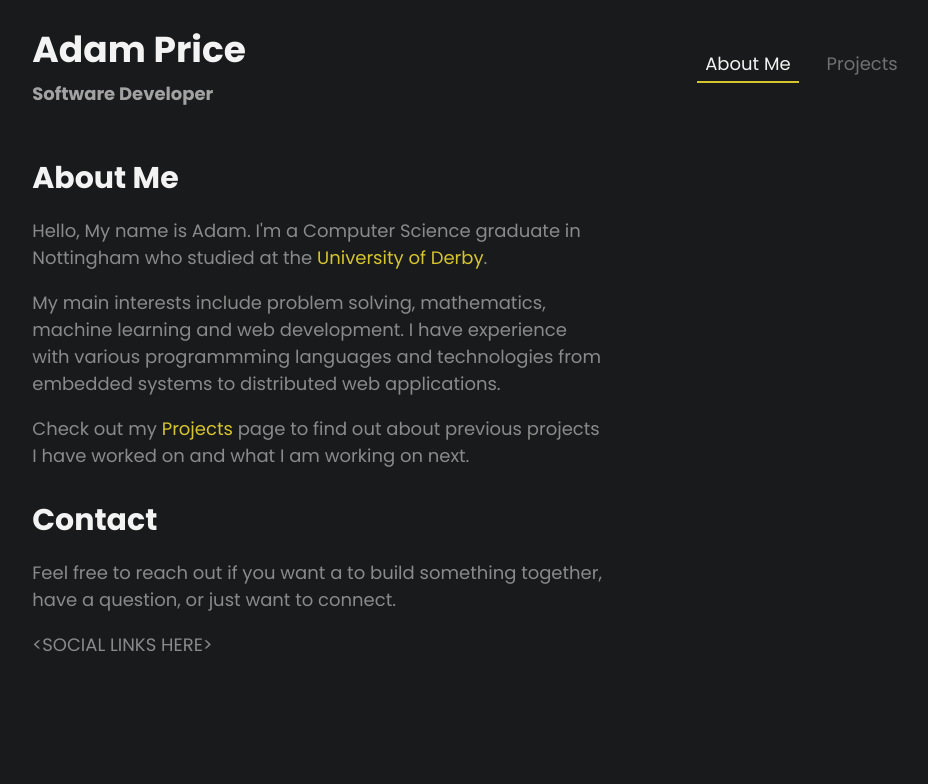
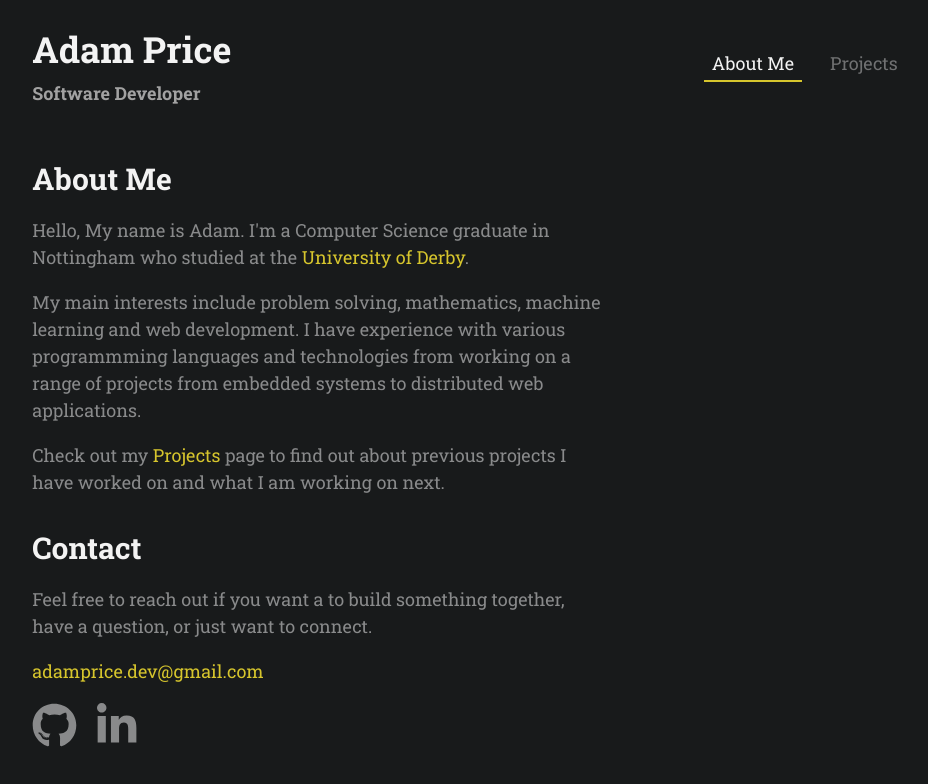
Before and after one commit to AdamGPrice/Portfolio, a React (Create React App) app: page / in a window 1280 px wide. Shown: the top 784 px of the page, without its empty margins (171-1099 px from the left). Built offline with nearby package versions, Linux system fonts and the light colour scheme.

Commit message:
Styling and links

```diff
--- a/package.json
+++ b/package.json
@@ -3,6 +3,10 @@
   "version": "0.1.0",
   "private": true,
   "dependencies": {
+    "@fortawesome/fontawesome-svg-core": "^1.2.35",
+    "@fortawesome/free-brands-svg-icons": "^5.15.3",
+    "@fortawesome/free-solid-svg-icons": "^5.15.3",
+    "@fortawesome/react-fontawesome": "^0.1.14",
     "@testing-library/jest-dom": "^5.12.0",
     "@testing-library/react": "^11.2.7",
     "@testing-library/user-event": "^12.8.3",
--- a/public/index.html
+++ b/public/index.html
@@ -14,7 +14,10 @@
     <link rel="stylesheet" href="https://cdnjs.cloudflare.com/ajax/libs/materialize/1.0.0/css/materialize.min.css">
     <!-- Compiled and minified JavaScript -->
     <script src="https://cdnjs.cloudflare.com/ajax/libs/materialize/1.0.0/js/materialize.min.js"></script>
+
     <link href="https://fonts.googleapis.com/icon?family=Material+Icons" rel="stylesheet">
+    <link rel="preconnect" href="https://fonts.gstatic.com">
+    <link href="https://fonts.googleapis.com/css2?family=Roboto+Slab:wght@400;700&display=swap" rel="stylesheet">
 
 
     <link rel="preconnect" href="https://fonts.gstatic.com">
--- /dev/null
+++ b/src/About/About.css
@@ -0,0 +1,9 @@
+.social-link {
+  font-size: 3rem;
+  margin-right: 20px;
+  cursor: pointer;
+}
+
+.social-link:hover {
+  fill: rgb(214, 197, 45) !important;
+}
--- a/src/About/About.js
+++ b/src/About/About.js
@@ -1,4 +1,9 @@
 import { Link } from 'react-router-dom';
+import { FontAwesomeIcon } from '@fortawesome/react-fontawesome';
+import { faGithub } from '@fortawesome/free-brands-svg-icons'
+import { faLinkedinIn } from '@fortawesome/free-brands-svg-icons'
+
+import './About.css';
 
 function About() {
   return (
@@ -10,7 +15,8 @@ function About() {
           </p>
         <p>
           My main interests include problem solving, mathematics, machine learning and web development.
-          I have experience with various programmming languages and technologies from embedded systems to distributed web applications.
+          I have experience with various programmming languages and technologies from working on a range of projects
+          from embedded systems to distributed web applications.
         </p>
 
         <p>Check out my <Link  to='/projects'>Projects</Link> page to
@@ -20,7 +26,19 @@ function About() {
         <p>
           Feel free to reach out if you want a to build something together, have a question, or just want to connect.
         </p>
-        <p>&lt;SOCIAL LINKS HERE&gt;</p>
+        <p><a href="mailto:adamprice.dev@gmail.com" target="_blank" rel="noreferrer">adamprice.dev@gmail.com</a></p>
+        <p>
+          <a
+            href="https://github.com/AdamGPrice"
+            target="_blank" rel="noreferrer">
+              <FontAwesomeIcon className="social-link" icon={faGithub} />
+          </a>
+          <a
+            href="https://www.linkedin.com/in/adamgprice"
+            target="_blank" rel="noreferrer">
+              <FontAwesomeIcon className="social-link" icon={faLinkedinIn} />
+          </a>
+        </p>
       </div>
     </div>
   );
--- a/src/Projects/ProjectCard.css
+++ b/src/Projects/ProjectCard.css
@@ -1,5 +1,5 @@
 .projectcard-box p {
-  font-size: 1rem;
+  font-size: 1.1rem;
 }
 
 .projectcard-box {
--- a/src/Projects/ProjectCard.js
+++ b/src/Projects/ProjectCard.js
@@ -18,7 +18,6 @@ class TechBadge extends React.Component {
 class ProjectCard extends React.Component {
   render() {
     const techbadges = this.props.value.tech.map((tech, index) => {
-      console.log(tech);
       return(
         <TechBadge
           key={tech + index}
@@ -32,7 +31,7 @@ class ProjectCard extends React.Component {
         onClick={() => openInNewTab(this.props.value.git)}
         className="projectcard-box col s12 m6 l4">
         <div className="projectcard-innerbox">
-          <p className="sub-heading col s12">{this.props.value.title}</p>
+          <p className="sub-heading">{this.props.value.title}</p>
           <i class="material-icons open-icon">open_in_new</i>
           <p>{this.props.value.desc}</p>
         </div>
--- a/src/Projects/Projects.js
+++ b/src/Projects/Projects.js
@@ -28,7 +28,7 @@ const projectsRaw = [
   {
     title: 'Generative Adverserial Network Project',
     desc: 'A project which evaluates the performance of GANs with and without transfer learning.',
-    tech: ['Python', 'Machine Learning'],
+    tech: ['Python', 'Tensorflow'],
     git: 'https://github.com/AdamGPrice/Generative-Adversarial-Network',
   },
 ]
@@ -47,7 +47,7 @@ function Projects() {
     <div className="row">
       <div className="col s12">
         <h2>Projects</h2>
-        <p>Here are some cool projects I have worked on! A mix of uni and personal projects.</p>
+        <p>Here are some cool projects I have worked on! A mix of university and personal projects.</p>
         <div className="row">
           {projects}
         </div>
--- a/src/index.css
+++ b/src/index.css
@@ -26,11 +26,8 @@ a:hover {
 body {
   margin: 0;
   font-family: "poppins", helvetica, arial;
+  font-family: 'Roboto Slab', serif;
+
   -webkit-font-smoothing: antialiased;
   -moz-osx-font-smoothing: grayscale;
 }
-
-code {
-  font-family: source-code-pro, Menlo, Monaco, Consolas, 'Courier New',
-    monospace;
-}
```
Also changed, not shown: 1 other file (tests, documents, lock files or other folders).
